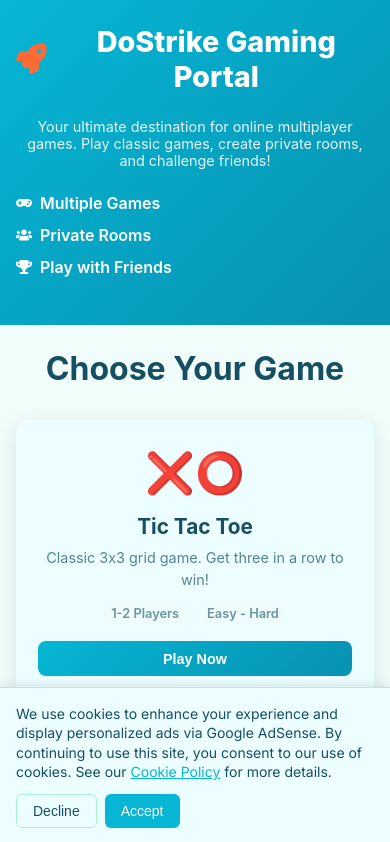
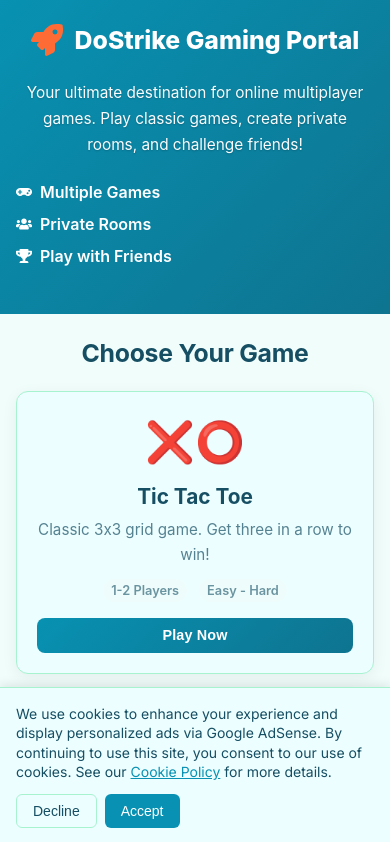
Before and after one commit to Dostrike/Website, a React (Vite) app: page / in a window 390 px wide. Shown: the top 842 px of the page. Built offline with nearby package versions, Linux system fonts and the light colour scheme; no server answers.

Commit message:
Polish portal visual style and readability.
Tune ocean color intensity, improve contrast on gradient sections, and refine spacing, shadows, and mobile typography for a cleaner premium UI.

Made-with: Cursor

```diff
--- a/src/components/GamingPortal.css
+++ b/src/components/GamingPortal.css
@@ -11,7 +11,7 @@
 .portal-header {
   background: linear-gradient(135deg, var(--primary) 0%, var(--secondary) 100%);
   color: white;
-  padding: 2rem 2rem;
+  padding: 2.25rem 2rem;
   text-align: center;
 }
 
@@ -43,12 +43,14 @@
 }
 
 .portal-subtitle {
-  font-size: 1rem;
+  font-size: 1.02rem;
   margin: 0 0 1.5rem 0;
-  opacity: 0.9;
+  opacity: 0.98;
+  text-shadow: 0 1px 2px rgba(0, 0, 0, 0.22);
   max-width: 600px;
   margin-left: auto;
   margin-right: auto;
+  line-height: 1.65;
 }
 
 .header-features {
@@ -73,7 +75,7 @@
 .content-section,
 .guides-section,
 .trust-section {
-  padding: 2.5rem 2rem;
+  padding: 2.75rem 2rem;
   max-width: 1200px;
   margin: 0 auto;
 }
@@ -82,32 +84,33 @@
   font-size: 2rem;
   font-weight: 700;
   text-align: center;
-  margin-bottom: 2rem;
+  margin-bottom: 2.2rem;
   color: var(--text);
+  letter-spacing: -0.01em;
 }
 
 /* Games Grid */
 .games-grid {
   display: grid;
   grid-template-columns: repeat(auto-fit, minmax(240px, 1fr));
-  gap: 1.5rem;
-  margin-bottom: 2rem;
+  gap: 1.25rem;
+  margin-bottom: 2.2rem;
 }
 
 .game-card {
   background: var(--surface);
   border-radius: 12px;
-  padding: 1.5rem;
-  box-shadow: 0 4px 20px rgba(0, 0, 0, 0.1);
+  padding: 1.35rem;
+  box-shadow: 0 4px 16px rgba(15, 23, 42, 0.06);
   text-align: center;
   cursor: pointer;
-  transition: all 0.3s ease;
-  border: 2px solid transparent;
+  transition: transform 0.24s ease, box-shadow 0.24s ease, border-color 0.24s ease;
+  border: 1px solid var(--border);
 }
 
 .game-card:hover {
-  transform: translateY(-4px);
-  box-shadow: 0 8px 30px rgba(0, 0, 0, 0.15);
+  transform: translateY(-3px);
+  box-shadow: 0 10px 24px rgba(15, 23, 42, 0.11);
   border-color: var(--primary);
 }
 
@@ -164,11 +167,12 @@
   cursor: pointer;
   transition: all 0.3s ease;
   width: 100%;
+  letter-spacing: 0.01em;
 }
 
 .play-button:hover {
   transform: translateY(-2px);
-  box-shadow: 0 4px 15px rgba(6, 182, 212, 0.4);
+  box-shadow: 0 6px 18px rgba(8, 145, 178, 0.35);
 }
 
 /* Features Section */
@@ -179,15 +183,16 @@
 .features-grid {
   display: grid;
   grid-template-columns: repeat(auto-fit, minmax(250px, 1fr));
-  gap: 1.5rem;
+  gap: 1.25rem;
 }
 
 .feature-card {
   background: var(--background);
-  padding: 1.5rem;
+  padding: 1.35rem;
   border-radius: 12px;
   text-align: center;
-  box-shadow: 0 2px 10px rgba(0, 0, 0, 0.05);
+  box-shadow: 0 2px 10px rgba(15, 23, 42, 0.05);
+  border: 1px solid var(--border);
 }
 
 .feature-icon {
@@ -220,7 +225,7 @@
 .trust-grid {
   display: grid;
   grid-template-columns: repeat(auto-fit, minmax(280px, 1fr));
-  gap: 1.25rem;
+  gap: 1.2rem;
 }
 
 .content-card,
@@ -229,8 +234,8 @@
   background: var(--surface);
   border: 1px solid var(--border);
   border-radius: 12px;
-  padding: 1.25rem;
-  box-shadow: 0 2px 10px rgba(0, 0, 0, 0.05);
+  padding: 1.35rem;
+  box-shadow: 0 2px 10px rgba(15, 23, 42, 0.05);
 }
 
 .content-card h3,
@@ -275,8 +280,9 @@
 }
 
 .trust-section .trust-card {
-  background: rgba(255, 255, 255, 0.14);
-  border-color: rgba(255, 255, 255, 0.25);
+  background: rgba(255, 255, 255, 0.13);
+  border-color: rgba(255, 255, 255, 0.32);
+  box-shadow: none;
 }
 
 .text-link {
@@ -327,7 +333,8 @@
   }
 
   .portal-subtitle {
-    font-size: 0.9rem;
+    font-size: 0.96rem;
+    line-height: 1.7;
   }
 
   .header-features {
@@ -358,6 +365,24 @@
     padding: 1.5rem 1rem;
   }
 
+  .portal-title {
+    font-size: 1.55rem;
+  }
+
+  .section-title {
+    font-size: 1.55rem;
+    margin-bottom: 1.4rem;
+  }
+
+  .game-description,
+  .feature-description,
+  .content-card p,
+  .guide-card p,
+  .trust-card p {
+    font-size: 0.95rem;
+    line-height: 1.65;
+  }
+
   .game-card {
     padding: 1.25rem;
   }
--- a/src/index.css
+++ b/src/index.css
@@ -7,8 +7,8 @@
   --classic-text: #1e293b;
   --classic-border: #e2e8f0;
 
-  --ocean-primary: #06b6d4;
-  --ocean-secondary: #0891b2;
+  --ocean-primary: #0891b2;
+  --ocean-secondary: #0e7490;
   --ocean-background: #f0fdfa;
   --ocean-surface: #ecfeff;
   --ocean-text: #164e63;
```
